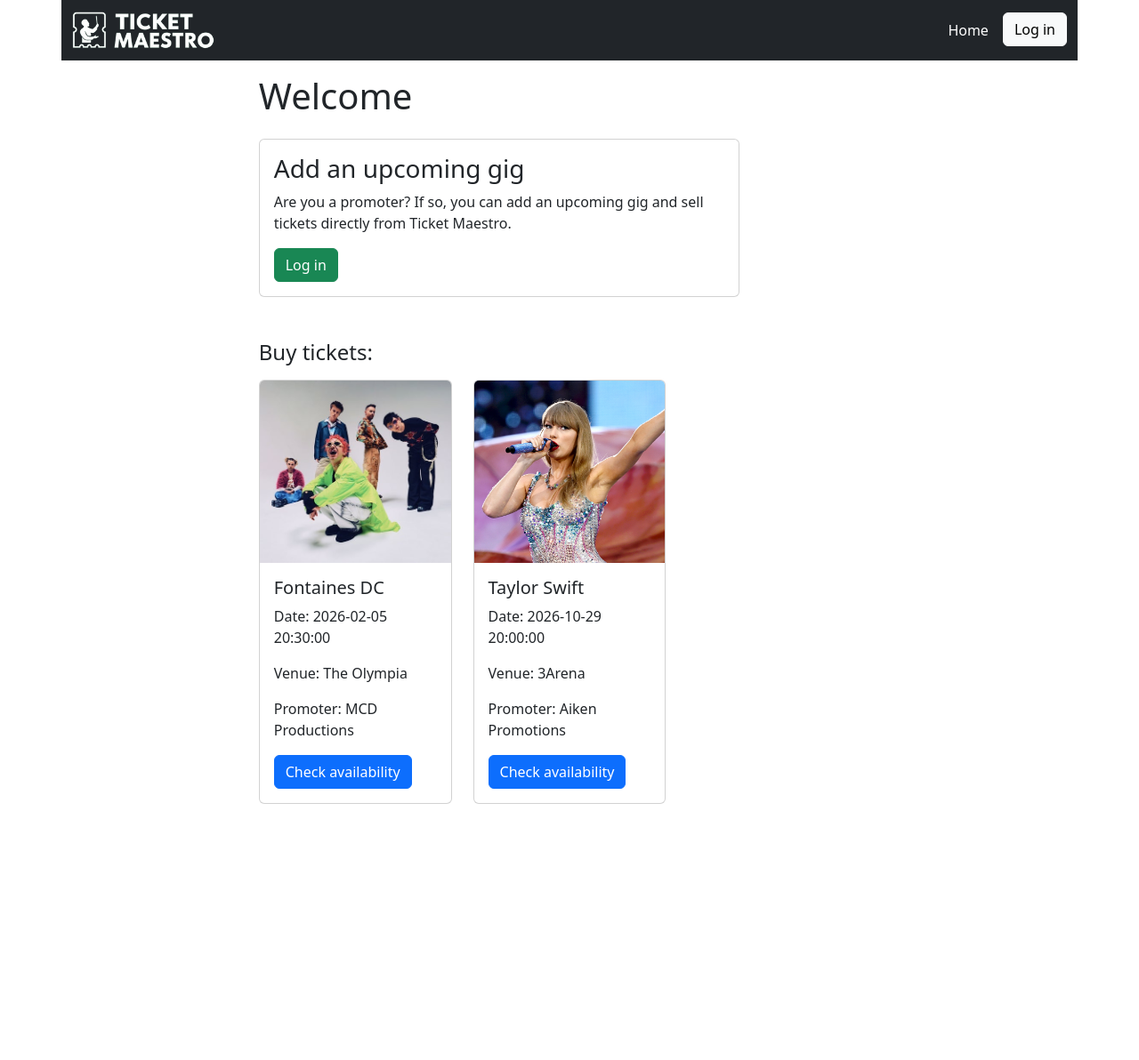
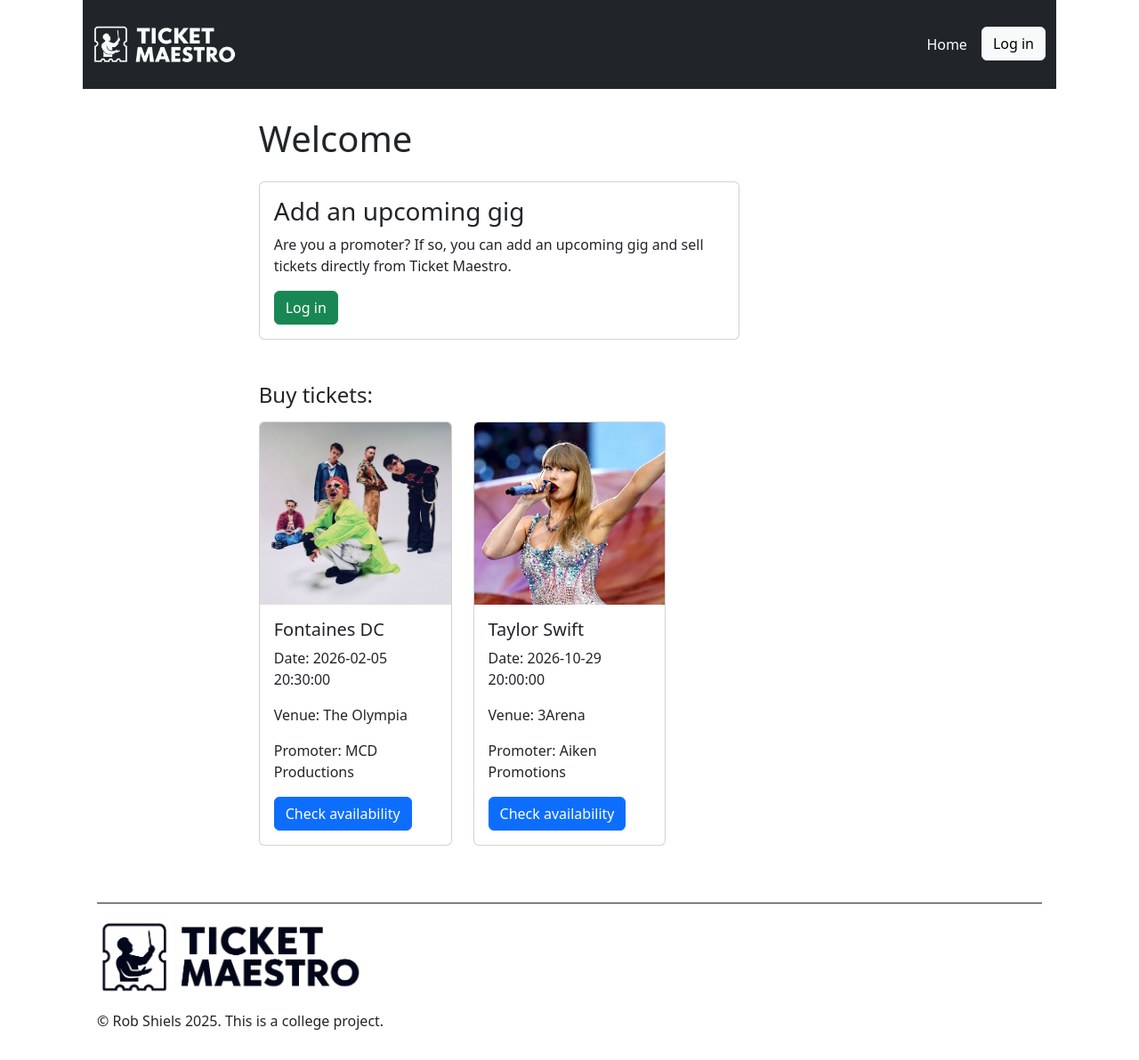
Before and after one commit to shielsr/assignment-03, a Flask app: page / in a window 1280 px wide. Shown: the whole page at 89% size. Before the commit the page ends 904 px from the top, so only its background shows below. Run offline with Flask 3, Linux system fonts and the light colour scheme.

Commit message:
Added favicon. Fixed grid so footer sticks to the bottom on short pages.

```diff
--- a/static/css/style.css
+++ b/static/css/style.css
@@ -1,30 +1,68 @@
+* {
+    margin: 0px;
+    padding: 0px;
+    font-size: 16px;
+}
+
+html {
+    height: 100%;
+    color: white;
+}
+
 body {
     margin: 0px;
+    min-height: 100vh;
+}
+
+nav {
+    grid-area: nav;
+}
+
+main {
+    grid-area: main;
+}
+
+footer {
+    grid-area: footer;
 }
 
 #wrapper {
-    padding: 0px 16px;
-    background-color: white;
+    min-height: 100vh;
     margin-left: auto;
     margin-right: auto;
+    background-color: white;
     display: grid;
-    background-color: white;
+    gap: 16px;
+    grid-template-rows: 100px 1fr auto;
+    grid-template-areas:
+        "nav"
+        "main"
+        "footer";
 }
 
 main {
     padding: 16px 16px;
-    display:flex;
-    flex-wrap:wrap;
-    align-content:center;
+    display: flex;
+    flex-wrap: wrap;
+    align-content: center;
     flex-direction: column;
 }
+
+
+footer {
+    border-top: 1px solid #212529;
+    margin-top: auto;
+}
+
+
+
 
 .title-block {
     margin-bottom: 16px;
 }
 
-#logo-home {
-    width: 80%;
+.logo-footer {
+    width: 200px;
 }
 
 #logo-navbar {
@@ -154,8 +192,8 @@ form div {
         width: 160px;
     }
 
-    #logo-home {
-        width: 60%;
+    .logo-footer {
+        width: 300px;
     }
 
 }
--- a/templates/base.html
+++ b/templates/base.html
@@ -5,7 +5,7 @@
   <meta charset="UTF-8">
   <meta name="viewport" content="width=device-width, initial-scale=1.0">
   <title>Ticket Maestro</title>
-
+  <link rel="icon" type="image/x-icon" href="{{ url_for('static', filename='images/logos') }}/favicon.ico">
   <!-- Bootstrap 5, to not have to worry much about CSS -->
   <script src="https://cdn.jsdelivr.net/npm/bootstrap@5.2.3/dist/js/bootstrap.bundle.min.js"
     integrity="sha384-kenU1KFdBIe4zVF0s0G1M5b4hcpxyD9F7jL+jjXkk+Q2h455rYXK/7HAuoJl+0I4"
@@ -25,11 +25,11 @@
 </head>
 
 <body>
-  <div class="wrapper">
+  <div id="wrapper">
     <nav class="navbar navbar-expand-lg navbar-dark bg-dark">
       <div class="container-fluid">
         <a class="navbar-brand" href="{{ url_for('index') }}">
-          <img src="{{ url_for('static', filename='images/') }}/logos/ticket-maestro-white-small.png"
+          <img src="{{ url_for('static', filename='images/logos') }}/ticket-maestro-white-small.png"
             alt="Ticket Maestro" class="img-fluid align-top" id="logo-navbar">
         </a>
 
@@ -74,6 +74,12 @@
       {% endblock %}
 
     </main>
+
+    <footer class="m-3">
+      <img src="{{ url_for('static', filename='images/') }}/logos/ticket-maestro-white-cropped.png"
+        alt="Ticket Maestro logo" class="img-fluid pb-3 pt-3 rounded d-block logo-footer">
+      <p>&copy; Rob Shiels 2025. This is a college project.</p>
+    </footer>
   </div>
 
 
```
Also changed, not shown: static/images/logos/favicon.ico (added).
